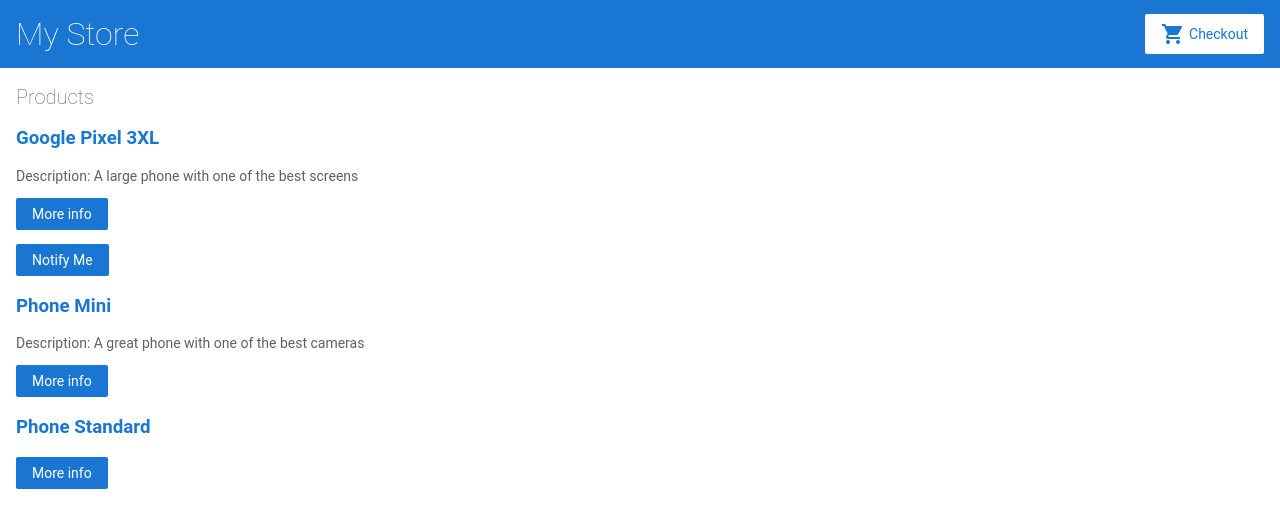
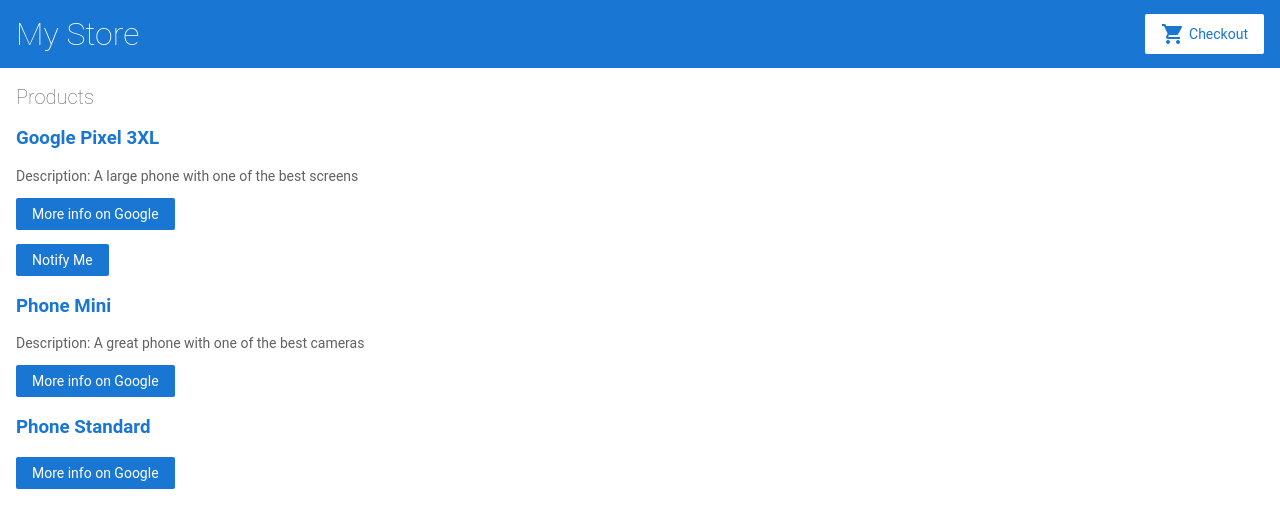
Before and after one commit to gabrielchristino/Angular-project, an Angular app: page / in a window 1280 px wide. Shown: the top 528 px of the page. Built offline with nearby package versions, Linux system fonts and the light colour scheme.

Commit message:
1 file modified

```diff
--- a/src/app/product-list/product-list.component.html
+++ b/src/app/product-list/product-list.component.html
@@ -11,7 +11,7 @@
   </p>
 
   <button (click)="share(product.name)">
-    More info
+    More info on Google
   </button>
 
   <app-product-alerts
```
